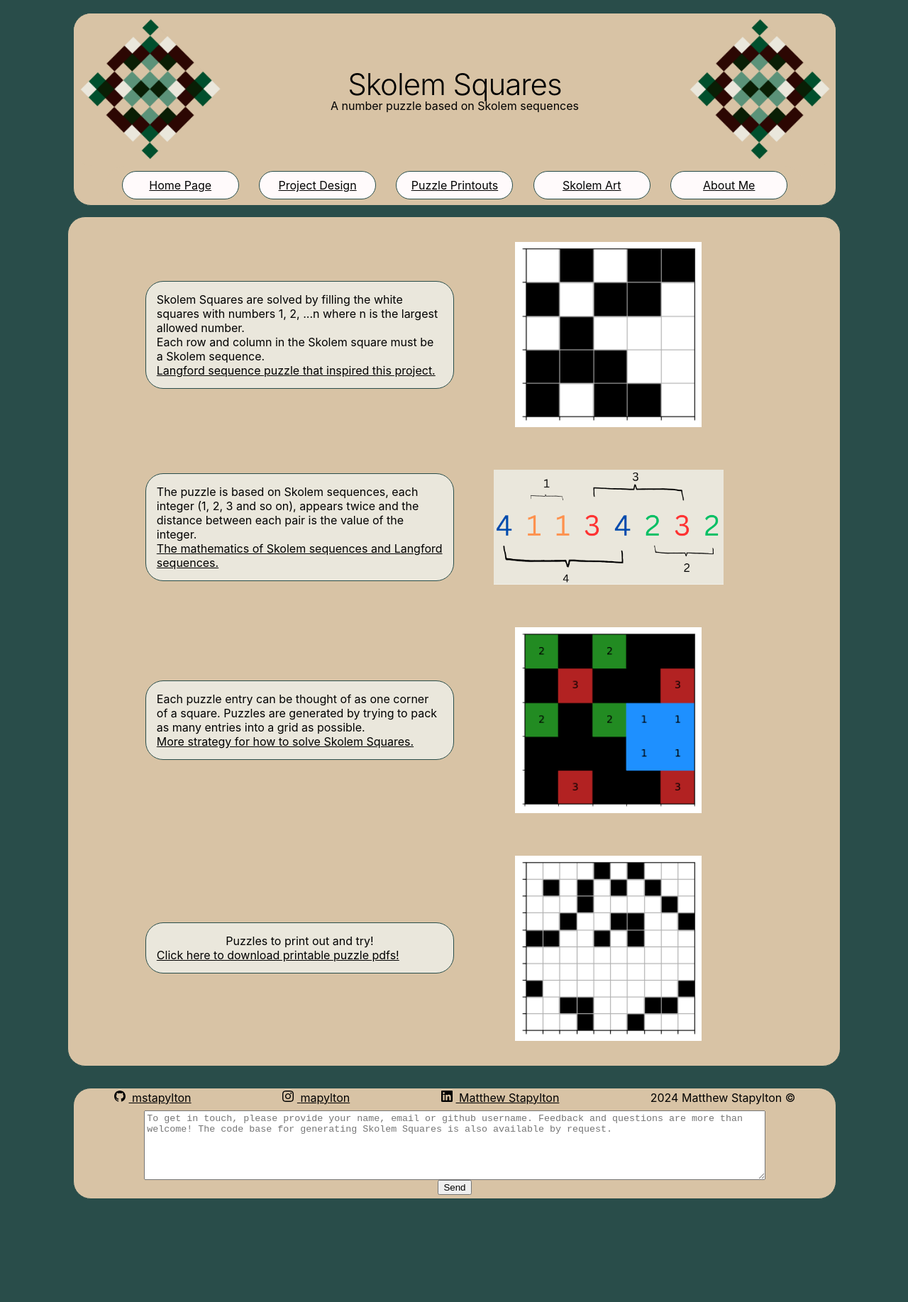
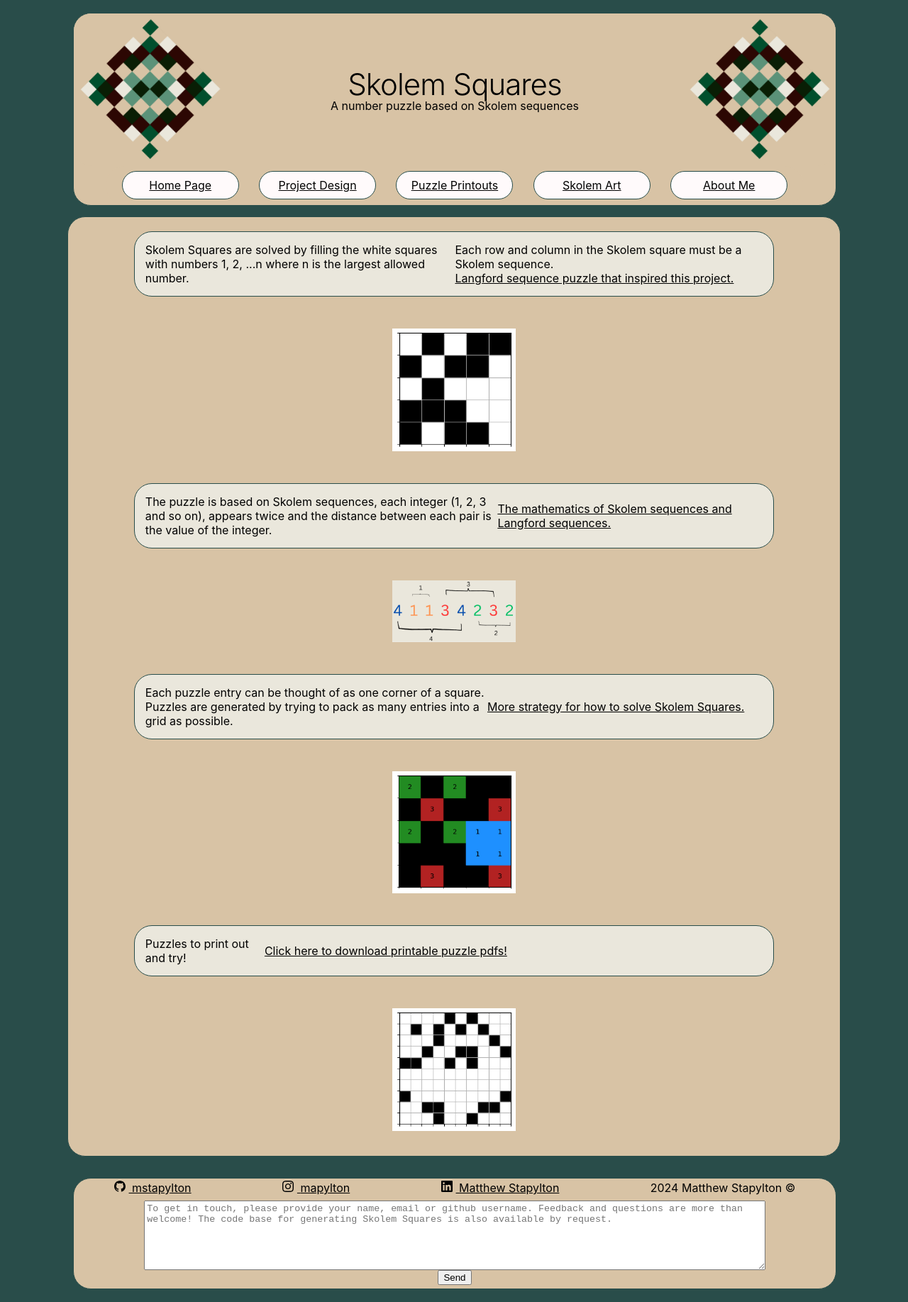
Before and after one commit to skolem-squares/skolem-squares.github.io, a Jekyll site: the page built from index.markdown, in a window 1280 px wide. Shown: the whole page at 71% size. Built offline with Jekyll 4.4.1, drawn with Linux system fonts in a browser that asks for light colours; before the commit the page ends 1708 px from its top, so only the background shows below that.

Commit message:
adding gitignore, removing li elements from home page

```diff
--- a/_layouts/home.html
+++ b/_layouts/home.html
@@ -13,7 +13,6 @@ layout: default
     <ul class="post-list">
       {%- for post in site.posts -%}
         {%- if post.text != "" -%}
-          <li>
             <div class="post-wrap">
               <div class="post-text">
                   {{ post.text | escape }}
@@ -27,8 +26,6 @@ layout: default
                 </a>
               </div>
             </div>
-          </li>
-          <li>
             <div class="post-wrap2">
               <div class="post-text">
                   {{ post.subtext | escape }}
@@ -42,7 +39,6 @@ layout: default
         {%- if site.show_excerpts -%}
           {{ post.excerpt }}
         {%- endif -%}
-      </li>
       {%- endfor -%}
     </ul>
 
--- a/_sass/minima/_layout.scss
+++ b/_sass/minima/_layout.scss
@@ -344,10 +344,8 @@ height: 100%;
 
   > li {
   display: flex;
-  flex: 0 0 40%;
   align-items: center;
   justify-content: center;
-  width: 100%;
   //margin: .5 * $spacing-unit;
 
   //padding: .2 * $spacing-unit;
@@ -462,7 +460,9 @@ height: 100%;
   margin-bottom: .5 * $spacing-unit;
 
   display: flex;
-  flex-direction: column;
+  flex: 0 0 80%;
+
+  //flex-direction: column;
   //flex-wrap: wrap;
   align-items: center;
   justify-content: center;
@@ -485,7 +485,8 @@ height: 100%;
   margin-bottom: .5 * $spacing-unit;
 
   display: flex;
-  flex-direction: column;
+  flex: 0 0 20%;
+  //flex-direction: column;
   //flex-wrap: wrap;
   align-items: center;
   justify-content: center;
```
Also changed, not shown: 8 other files.
